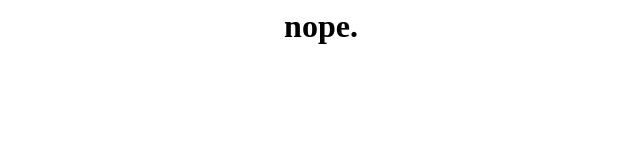
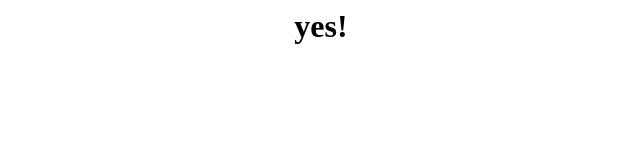
Before and after one commit to brodrigu/isthebabyhere, a plain HTML site: page index.html in a window 1280 px wide. Shown: the full height of the page, 319-959 px from the left. Drawn offline with Linux system fonts and the light colour scheme.

Commit message:
Update index.html

```diff
--- a/index.html
+++ b/index.html
@@ -3,9 +3,9 @@
         <title>Is Baby Dudziak Here Yet?</title>
         <meta property="og:url" content="http://isthebabyhereyet.net"/>
         <meta property="og:title" content="Is Baby Dudziak Here Yet?"/>
-        <meta property="og:description" content="nope."/>
+        <meta property="og:description" content="yes!"/>
     </head>
     <body style="background-color: white">
-        <h1 style="color: black; text-align: center;">nope.</h1>
+        <h1 style="color: black; text-align: center;">yes!</h1>
     </body>
 </html>
```
